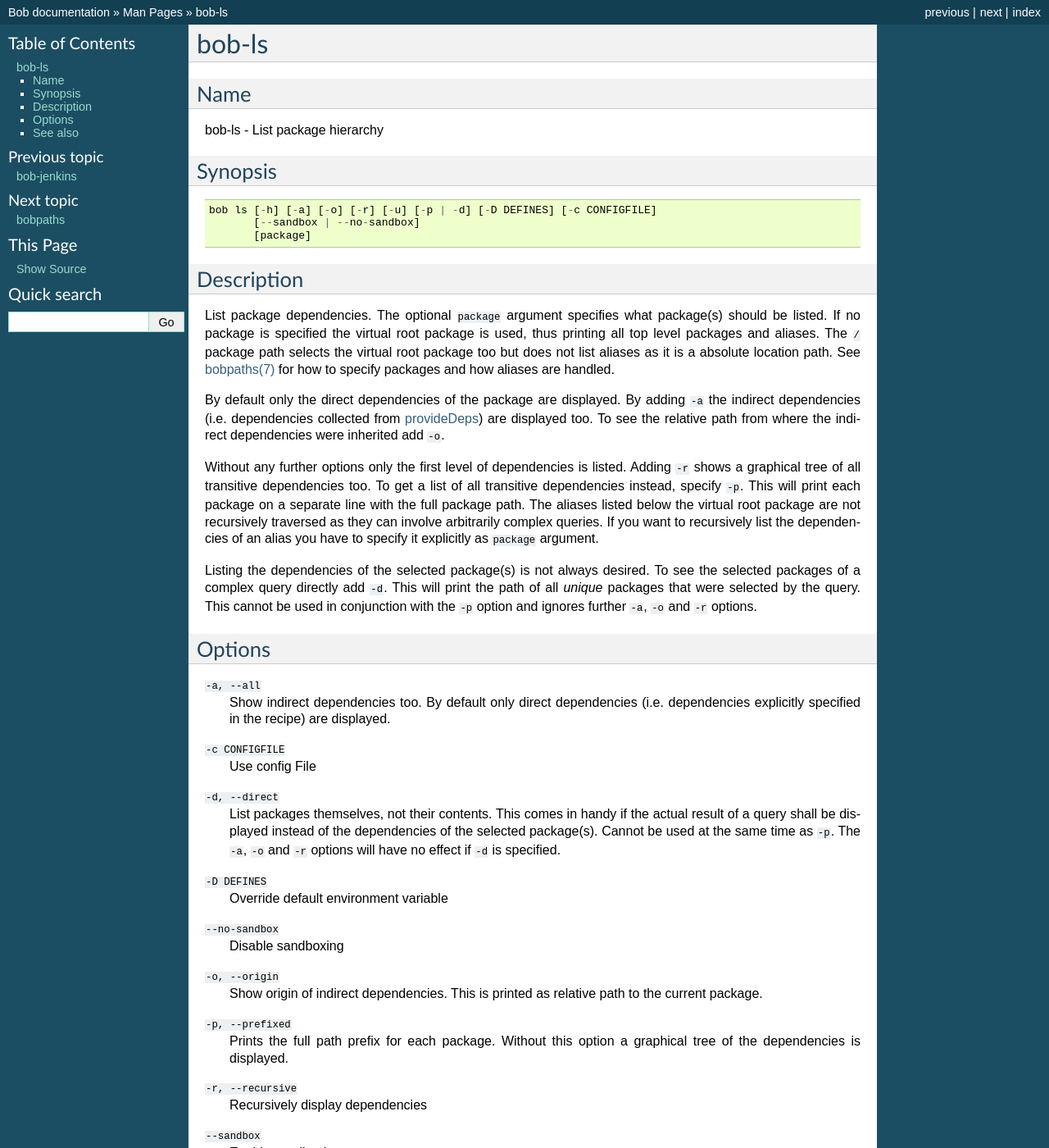
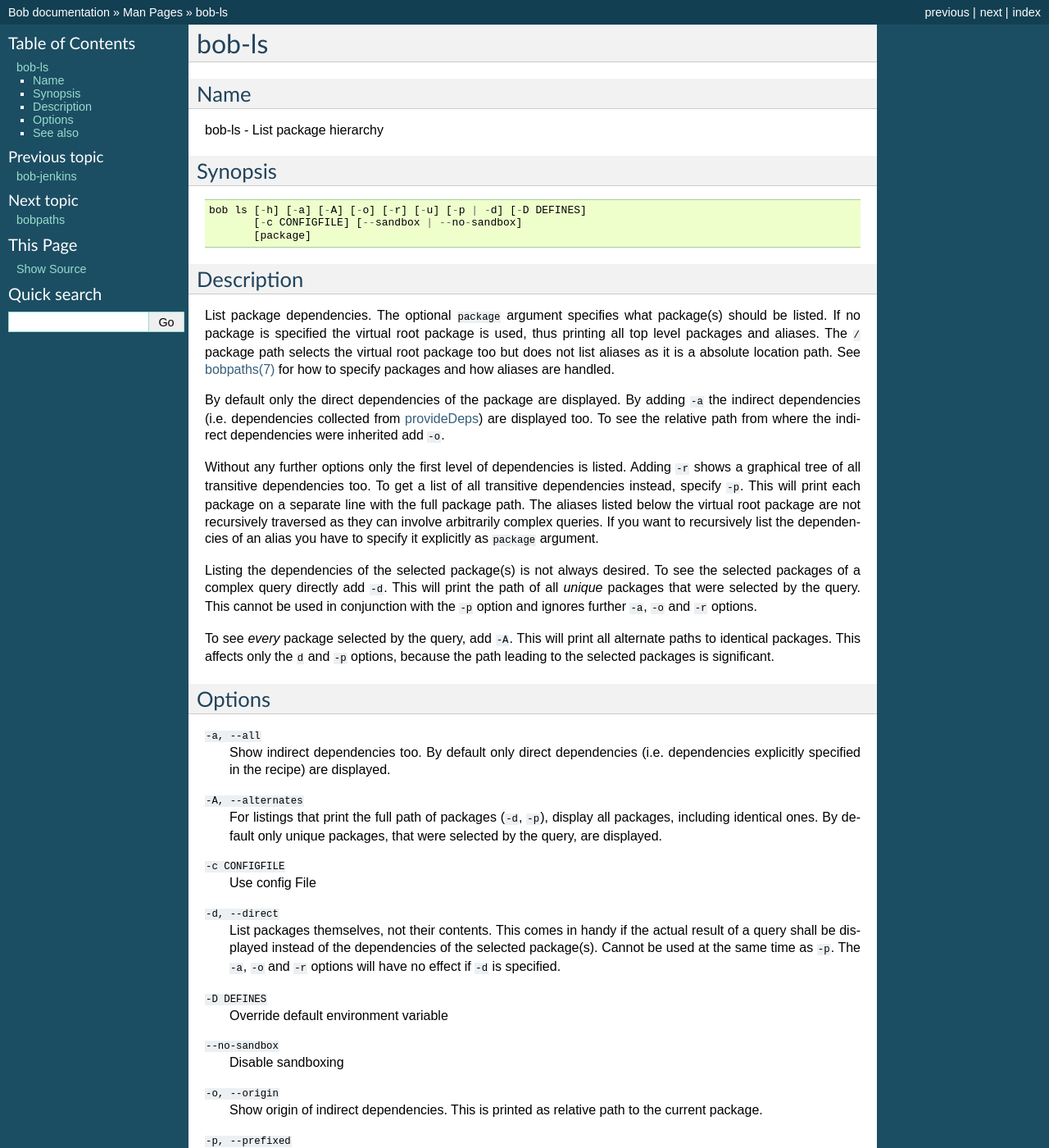
Before and after one commit to BobBuildTool/bob, a Sphinx documentation site: the page built from doc/manpages/bob-ls.rst, in a window 1280 px wide and 1400 px high. Shown: the whole window at 82% size. Built offline with Sphinx 7.4.7, drawn with Linux system fonts in a browser that asks for light colours; formulas are drawn with MathJax 3; pages that are not in the unit, such as notebooks, are missing from menus; the version number could not be read and is left out.

Commit message:
ls: add option to show identical packages too
By default only unique packages are displayed. The -A option shows all
identical packages too, instead of only the first one.

Fixes #338.

```diff
--- a/doc/manpages/bob-ls.rst
+++ b/doc/manpages/bob-ls.rst
@@ -13,8 +13,8 @@ Synopsis
 
 ::
 
-    bob ls [-h] [-a] [-o] [-r] [-u] [-p | -d] [-D DEFINES] [-c CONFIGFILE]
-           [--sandbox | --no-sandbox]
+    bob ls [-h] [-a] [-A] [-o] [-r] [-u] [-p | -d] [-D DEFINES]
+           [-c CONFIGFILE] [--sandbox | --no-sandbox]
            [package]
 
 
@@ -49,12 +49,21 @@ print the path of all *unique* packages that were selected by the query. This
 cannot be used in conjunction with the ``-p`` option and ignores further ``-a``,
 ``-o`` and ``-r`` options.
 
+To see *every* package selected by the query, add ``-A``. This will print all
+alternate paths to identical packages. This affects only the ``d`` and ``-p``
+options, because the path leading to the selected packages is significant.
+
 Options
 -------
 
 ``-a, --all``
     Show indirect dependencies too. By default only direct dependencies (i.e.
     dependencies explicitly specified in the recipe) are displayed.
+
+``-A, --alternates``
+    For listings that print the full path of packages (``-d``, ``-p``), display
+    all packages, including identical ones. By default only unique packages,
+    that were selected by the query, are displayed.
 
 ``-c CONFIGFILE``
     Use config File
```
Also changed, not shown: 1 other file.
